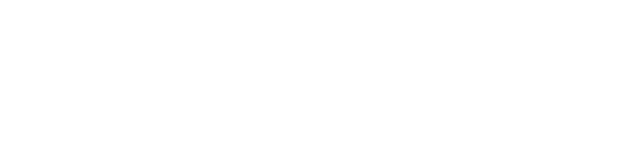
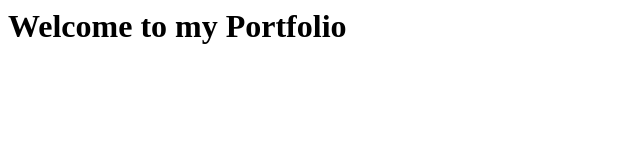
Before and after one commit to sachinmukherjee/sachinmukherjee.github.io, a plain HTML site: page index.html in a window 1280 px wide. Shown: the whole page, without its empty margins (0-640 px from the left). Drawn offline with Linux system fonts and the light colour scheme.

Commit message:
checking how it works

```diff
--- a/index.html
+++ b/index.html
@@ -6,5 +6,6 @@
 
 
 <body>
+<h1> Welcome to my Portfolio</h1>
 </body>
 </html>
```
